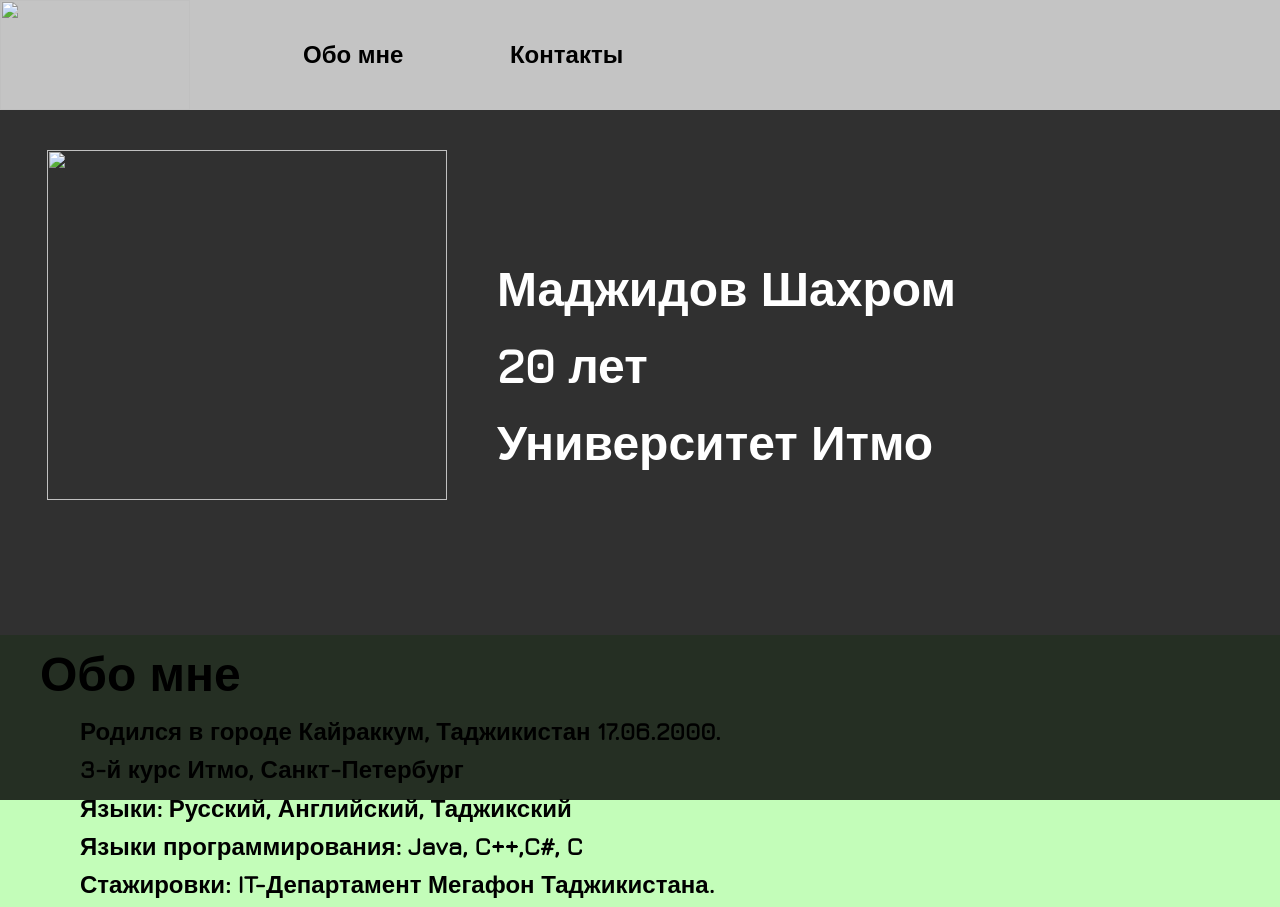
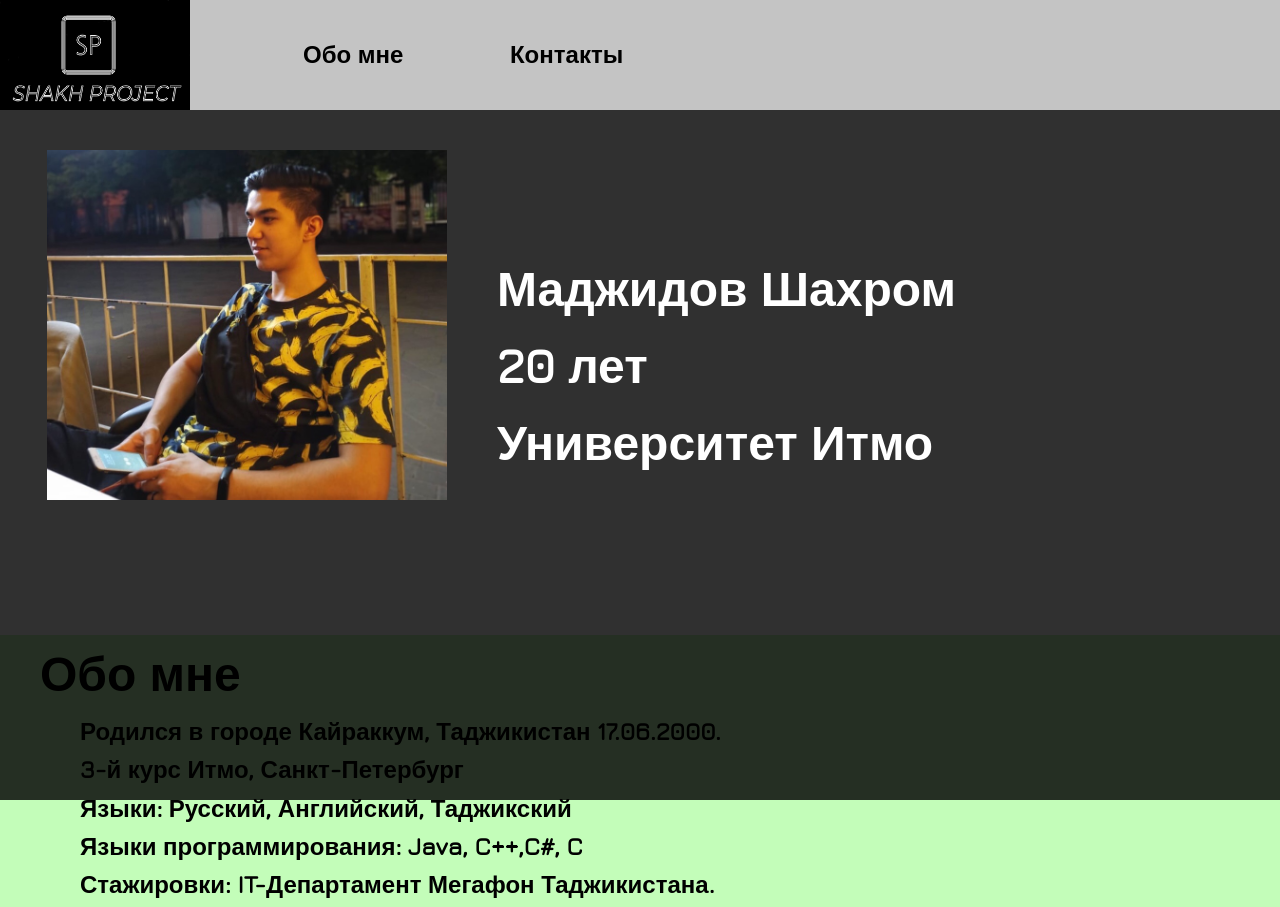
Before and after one commit to Madzhidov/WEB, a plain HTML site: page index.html in a window 1280 px wide. Shown: the top 907 px of the page. Drawn offline with nearby package versions, Linux system fonts and the light colour scheme.

Commit message:
Update index.html

```diff
--- a/index.html
+++ b/index.html
@@ -10,7 +10,7 @@
 	<header class="header">
 		<div class="firstblock">
 			<div class="container">
-				<div class="logo"><img src="../Без имени.png" width="190px" height="110px"></div>
+				<div class="logo"><img src="img/Без имени.png" width="190px" height="110px"></div>
 					<nav class="navi">
 						<a class="nav_link" href="#about me"><b>Обо мне</b></a>
 						<a class="nav_link" href="#contact"><b>Контакты</b></a>
@@ -20,7 +20,7 @@
 					</nav>
 				</div>
 			<div class="main">
-		<img src="../nPQacDaVq98.jpg" width="400px" height="350px">
+		<img src="img/nPQacDaVq98.jpg" width="400px" height="350px">
 		<div class="info">
 			<h1>Маджидов Шахром</h1>
 			<h1>20 лет</h1>
```
